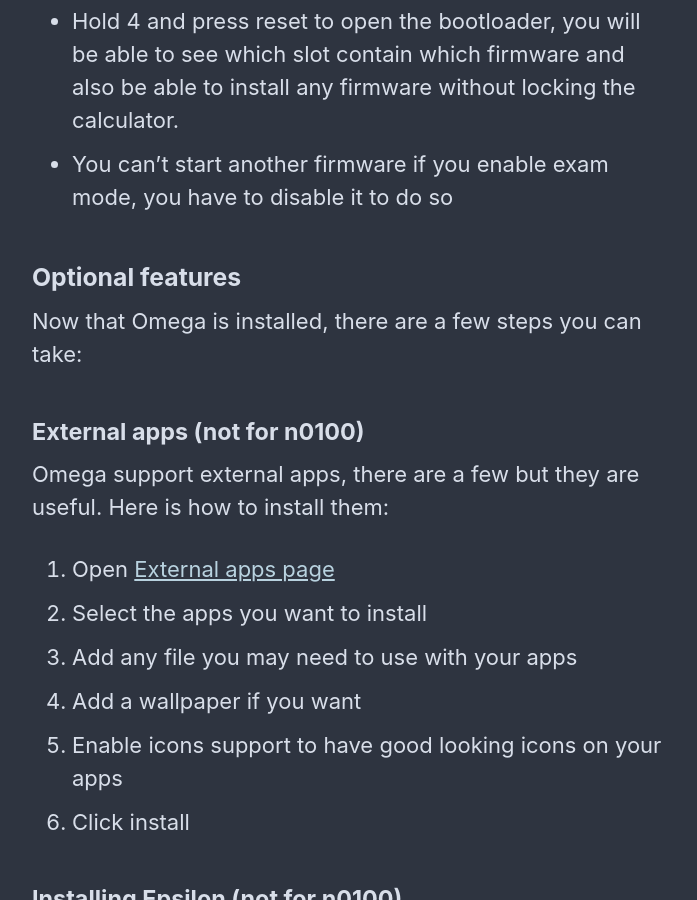
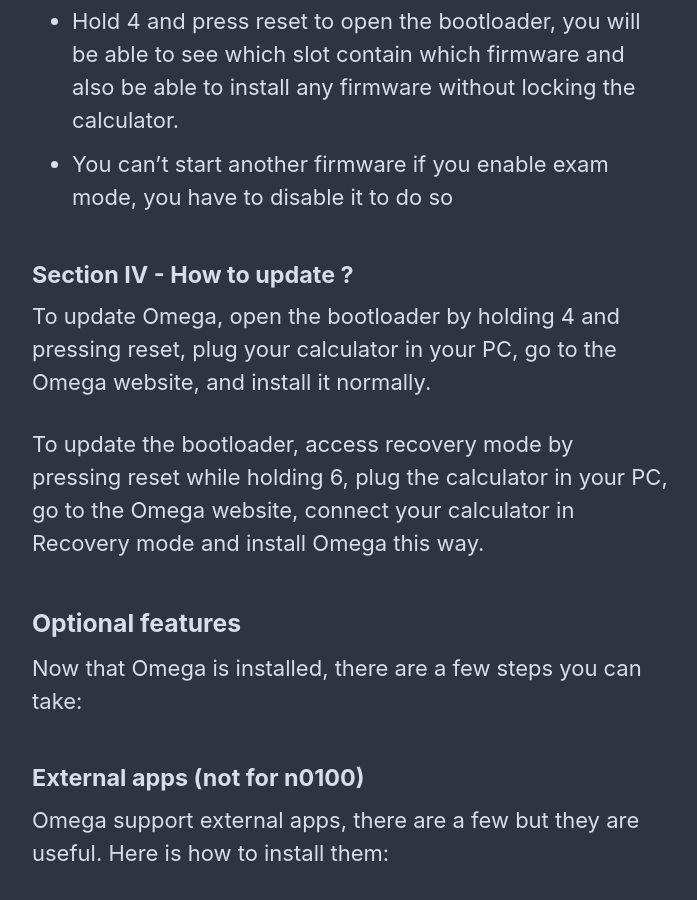
Before and after one commit to Omega-Numworks/Omega-Guide, a Jekyll site: the page built from _pages/en_US/omega.md, in a window 1280 px wide and 900 px high, scrolled down 1775 px. Shown: the whole window, without its empty margins (290-987 px from the left). Built offline with Jekyll 4.4.1, drawn with Linux system fonts in a browser that asks for light colours; comment, search, counter and statistics services are not loaded; some of the changed text lies outside the part shown.

Commit message:
Update omega.md

```diff
--- a/_pages/en_US/omega.md
+++ b/_pages/en_US/omega.md
@@ -36,6 +36,12 @@
 - Hold 4 and press reset to open the bootloader, you will be able to see which slot contain which firmware and also be able to install any firmware without locking the calculator.
 - You can’t start another firmware if you enable exam mode, you have to disable it to do so
 
+#### Section IV - How to update ?
+
+To update Omega, open the bootloader by holding 4 and pressing reset, plug your calculator in your PC, go to the Omega website, and install it normally.
+
+To update the bootloader, access recovery mode by pressing reset while holding 6, plug the calculator in your PC, go to the Omega website, connect your calculator in Recovery mode and install Omega this way.
+
 ### Optional features
 
 Now that Omega is installed, there are a few steps you can take:
```
